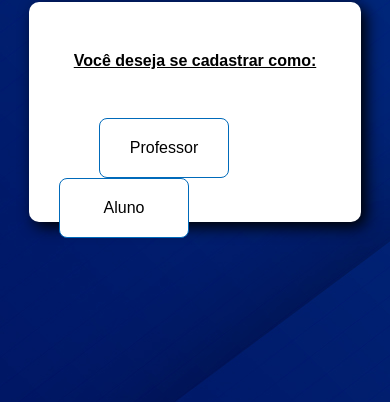
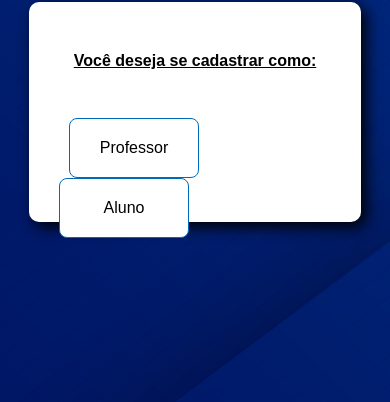
Before and after one commit to Matheus-M-Braga/projeto-bancodequestoes, a PHP site: page /cadastro00.html in a window 390 px wide. Shown: the part 178-580 px from the top of the page. Run offline with PHP 8.4, Linux system fonts and the light colour scheme.

Commit message:
Update mediaquerry-cadast.css

```diff
--- a/estilos/mediaquerry-cadast.css
+++ b/estilos/mediaquerry-cadast.css
@@ -1,6 +1,9 @@
 @charset "UTF-8";
 
 @media screen and (max-width: 600px){
+    body, html{
+        overflow-y: visible;
+    }
     .container{
         height: 90vh;
         flex-direction: column;
@@ -60,7 +63,7 @@
         margin-bottom: 30px;
     }
     .btn00{
-        margin-left: 60px;
+        margin-left: 30px;
     }
     .btn00, .btn01{
         width: 130px;
```
